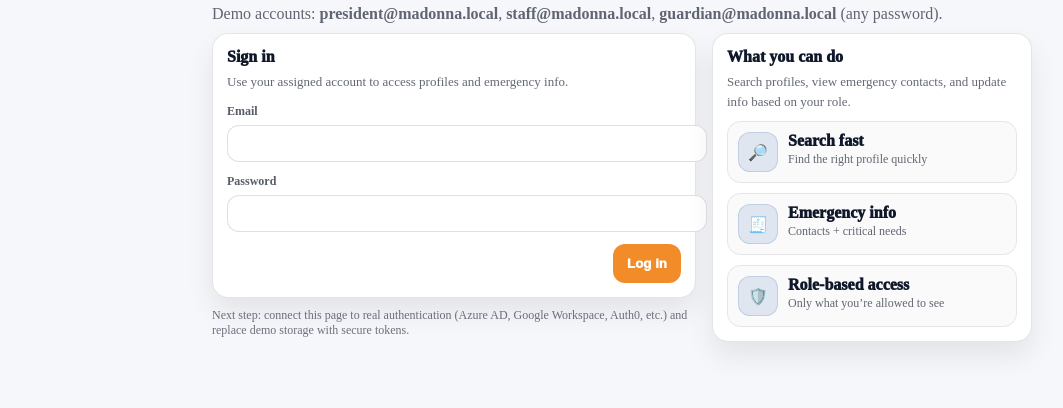
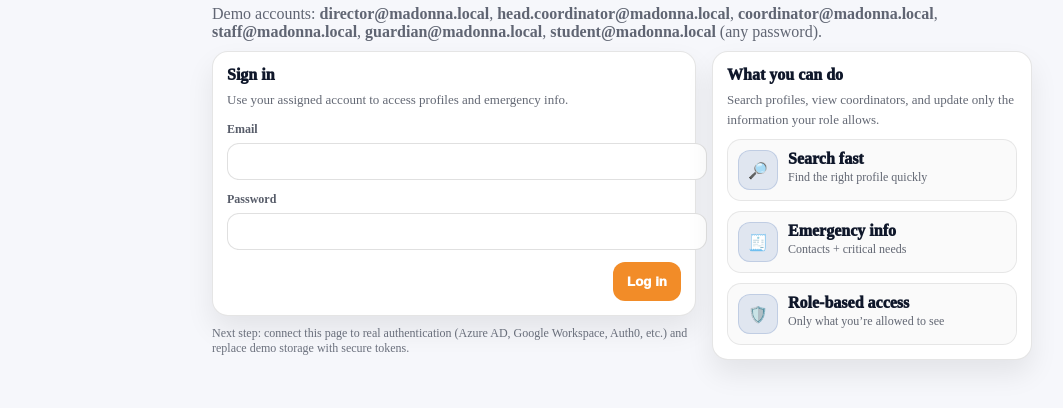
Before and after one commit to michaelisrael1/capstone, a website: page Madonna/portal.html in a window 1280 px wide. Shown: the part 138-546 px from the top of the page, without its empty margins (18-1081 px from the left). Drawn offline with Linux system fonts and the light colour scheme.

Commit message:
updated login/demo role text

```diff
--- a/Madonna/portal.html
+++ b/Madonna/portal.html
@@ -42,9 +42,12 @@
           <h1 class="portal-h1">Log in</h1>
           <p class="portal-sub">
             Demo accounts:
-            <strong>president@madonna.local</strong>,
+            <strong>director@madonna.local</strong>,
+            <strong>head.coordinator@madonna.local</strong>,
+            <strong>coordinator@madonna.local</strong>,
             <strong>staff@madonna.local</strong>,
-            <strong>guardian@madonna.local</strong>
+            <strong>guardian@madonna.local</strong>,
+            <strong>student@madonna.local</strong>
             (any password).
           </p>
         </div>
@@ -86,7 +89,7 @@
             <div class="portal-card-head">
               <h2 class="portal-h2">What you can do</h2>
               <p class="portal-muted">
-                Search profiles, view emergency contacts, and update info based on your role.
+                Search profiles, view coordinators, and update only the information your role allows.
               </p>
             </div>
 
```
